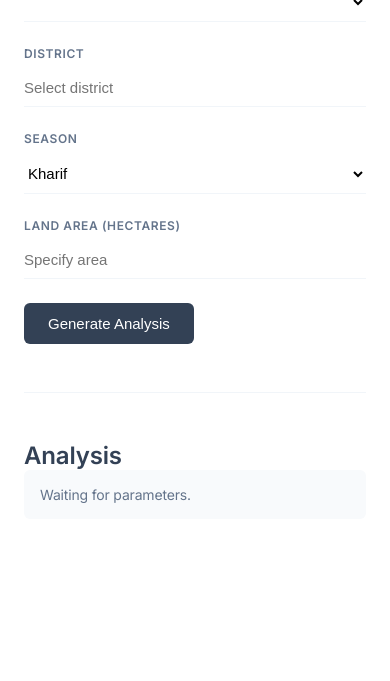
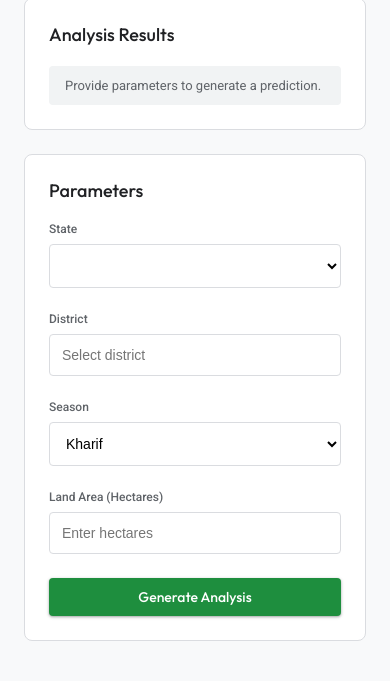
Before and after one commit to Saksham-Gupta-GH/crop-revenue-advisor, a Flask app: page /app in a window 390 px wide. Shown: the part 894-1575 px from the top of the page. Before the commit the page ends 1397 px from the top, so only its background shows below. Run offline with Flask 3, Linux system fonts and the light colour scheme; lists and menus that the app fills with data are empty; parts of the project's set-up code (start-up, migrations or seed data) failed here and were passed over.

Commit message:
UI Overhaul: Google Style (Green Theme)
- Implemented Google Workspace / Material Design aesthetic
- Primary Color: Official Google Green (#1e8e3e)
- Background: Google standard light gray (#f8f9fa) with white surfaces
- Typography: Outfit (Google Sans-like) and Roboto
- Components: Rounded Google-style buttons, chips, and subtle card shadows
- Map: Clean Positron tiles with Google Green district highlights
- Removed all emojis for a professional Workspace feel
- Simplified layout for a more structured, functional experience

```diff
--- a/public/script.js
+++ b/public/script.js
@@ -23,30 +23,30 @@ const currencyFormatter = new Intl.NumberFormat("en-IN", {
 });
 
 const defaultStyle = {
-    color: "#f1f5f9",
+    color: "#dadce0",
     weight: 1,
-    fillColor: "#f8fafc",
+    fillColor: "#f8f9fa",
     fillOpacity: 1,
 };
 
 const unsupportedStyle = {
-    color: "#f8fafc",
+    color: "#f1f3f4",
     weight: 0.8,
     fillColor: "#ffffff",
     fillOpacity: 1,
 };
 
 const hoverStyle = {
-    color: "#cbd5e1",
+    color: "#1e8e3e",
     weight: 1.5,
-    fillColor: "#f1f5f9",
+    fillColor: "#e6f4ea",
     fillOpacity: 1,
 };
 
 const selectedStyle = {
-    color: "#334155",
+    color: "#137333",
     weight: 2,
-    fillColor: "#10b981",
+    fillColor: "#1e8e3e",
     fillOpacity: 0.2,
 };
 
--- a/public/style.css
+++ b/public/style.css
@@ -1,164 +1,190 @@
-@import url('https://fonts.googleapis.com/css2?family=Inter:wght@300;400;500;600&display=swap');
+@import url('https://fonts.googleapis.com/css2?family=Outfit:wght@400;500;600;700&family=Roboto:wght@400;500&display=swap');
 
-/* --- Minimalist Elegance Design System --- */
+/* --- Google / Material Green Design System --- */
 :root {
-    --primary: #334155; /* Slate 700 - Deep, elegant gray-blue */
-    --accent: #059669;  /* Emerald 600 - Muted green for key actions */
-    --bg: #ffffff;
-    --text: #1e293b;
-    --text-muted: #64748b;
-    --border: #f1f5f9;
+    --primary: #1e8e3e; /* Google Green */
+    --primary-hover: #137333;
+    --primary-soft: #e6f4ea;
+    --primary-mid: #ceead6;
+    --bg: #f8f9fa;
     --surface: #ffffff;
-    --transition: all 0.2s ease;
+    --text: #202124;
+    --text-muted: #5f6368;
+    --border: #dadce0;
+    --shadow: 0 1px 2px 0 rgba(60, 64, 67, 0.3), 0 1px 3px 1px rgba(60, 64, 67, 0.15);
+    --shadow-hover: 0 1px 3px 0 rgba(60, 64, 67, 0.3), 0 4px 8px 3px rgba(60, 64, 67, 0.15);
+    --radius: 8px;
+    --transition: all 0.2s ease-in-out;
 }
 
 * { box-sizing: border-box; }
 
 body {
     margin: 0;
-    font-family: 'Inter', -apple-system, BlinkMacSystemFont, sans-serif;
+    font-family: 'Roboto', sans-serif;
     background-color: var(--bg);
     color: var(--text);
     -webkit-font-smoothing: antialiased;
-    letter-spacing: -0.011em;
 }
 
-/* --- Global Elements --- */
-.container {
-    max-width: 1000px;
-    margin: 0 auto;
-    padding: 0 24px;
-}
-
-section {
-    padding: 80px 0;
-}
-
-h1, h2, h3 {
-    font-weight: 600;
-    margin: 0;
-    color: var(--primary);
-}
-
-p {
-    color: var(--text-muted);
-    line-height: 1.6;
+h1, h2, h3, button, .font-google {
+    font-family: 'Outfit', sans-serif;
 }
 
 /* --- Navigation --- */
 nav {
-    padding: 24px 0;
+    position: sticky;
+    top: 0;
+    z-index: 100;
+    background: var(--surface);
     border-bottom: 1px solid var(--border);
+    height: 64px;
+    padding: 0 32px;
+    display: flex;
+    align-items: center;
+    justify-content: space-between;
 }
 
-nav .container {
+.brand-wrap {
     display: flex;
-    justify-content: space-between;
     align-items: center;
+    gap: 12px;
+    text-decoration: none;
+    color: var(--text);
+}
+
+.brand-mark {
+    width: 32px;
+    height: 32px;
+    background: var(--primary);
+    border-radius: 6px;
+    display: grid;
+    place-items: center;
+    color: white;
+    font-size: 18px;
+    font-weight: 700;
 }
 
 .brand {
-    font-weight: 600;
-    font-size: 18px;
-    text-decoration: none;
-    color: var(--primary);
+    font-size: 20px;
+    font-weight: 500;
+    color: var(--text-muted);
 }
 
-.nav-links {
-    display: flex;
-    gap: 32px;
+.brand span {
+    color: var(--primary);
+    font-weight: 600;
 }
 
-.nav-links a, .nav-links button {
+.nav-actions { display: flex; gap: 8px; }
+
+.nav-btn {
+    padding: 8px 16px;
+    border-radius: 999px;
     text-decoration: none;
-    color: var(--text-muted);
     font-size: 14px;
     font-weight: 500;
-    background: none;
-    border: none;
-    padding: 0;
-    cursor: pointer;
+    color: var(--text-muted);
     transition: var(--transition);
+    border: 1px solid transparent;
 }
 
-.nav-links a:hover, .nav-links button:hover {
-    color: var(--primary);
+.nav-btn:hover {
+    background: var(--primary-soft);
+    color: var(--primary-hover);
 }
 
 /* --- Hero --- */
 .hero {
+    padding: 80px 24px;
     text-align: center;
+    max-width: 800px;
+    margin: 0 auto;
 }
 
 .hero h1 {
-    font-size: 40px;
-    margin-bottom: 16px;
-    letter-spacing: -0.02em;
+    font-size: 44px;
+    font-weight: 400;
+    line-height: 1.2;
+    margin-bottom: 24px;
+    color: #202124;
 }
 
 .hero p {
     font-size: 18px;
-    max-width: 600px;
-    margin: 0 auto 32px;
+    color: var(--text-muted);
+    margin-bottom: 40px;
 }
 
 .btn {
     display: inline-block;
-    padding: 12px 24px;
+    padding: 10px 24px;
     background-color: var(--primary);
     color: white;
     text-decoration: none;
-    border-radius: 6px;
-    font-size: 15px;
+    border-radius: 4px;
+    font-size: 14px;
     font-weight: 500;
     border: none;
     cursor: pointer;
+    box-shadow: 0 1px 2px 0 rgba(60,64,67,.3), 0 1px 3px 1px rgba(60,64,67,.15);
     transition: var(--transition);
 }
 
 .btn:hover {
-    opacity: 0.9;
-}
-
-.btn-accent {
-    background-color: var(--accent);
+    background-color: var(--primary-hover);
+    box-shadow: 0 1px 3px 0 rgba(60,64,67,.3), 0 4px 8px 3px rgba(60,64,67,.15);
 }
 
 /* --- App Layout --- */
-.app-grid {
+.app-container {
+    max-width: 1300px;
+    margin: 0 auto;
+    padding: 40px 24px;
     display: grid;
-    grid-template-columns: 1fr 340px;
-    gap: 48px;
-    align-items: start;
+    grid-template-columns: 1fr 380px;
+    gap: 24px;
 }
 
-@media (max-width: 850px) {
-    .app-grid { grid-template-columns: 1fr; }
+@media (max-width: 1024px) {
+    .app-container { grid-template-columns: 1fr; }
 }
 
-.map-section h2 {
-    font-size: 20px;
-    margin-bottom: 8px;
+.card {
+    background: var(--surface);
+    border: 1px solid var(--border);
+    border-radius: var(--radius);
+    padding: 24px;
 }
 
-#map {
-    height: 500px;
-    background: #f8fafc;
-    border: 1px solid var(--border);
-    border-radius: 8px;
-    margin-top: 24px;
+.card-title {
+    font-size: 18px;
+    font-weight: 500;
+    margin-bottom: 20px;
+    color: var(--text);
 }
 
-.location-bar {
-    font-size: 14px;
-    color: var(--primary);
-    background: #f8fafc;
-    padding: 12px 16px;
-    border-radius: 6px;
-    margin-bottom: 24px;
+/* --- Map --- */
+#map {
+    height: 600px;
+    border-radius: 4px;
+    border: 1px solid var(--border);
 }
 
-/* --- Forms --- */
+.location-chip {
+    display: inline-flex;
+    align-items: center;
+    padding: 8px 16px;
+    background: var(--primary-soft);
+    color: var(--primary);
+    border-radius: 999px;
+    font-size: 13px;
+    font-weight: 500;
+    margin-bottom: 16px;
+    border: 1px solid var(--primary-mid);
+}
+
+/* --- Form --- */
 .form-group {
     margin-bottom: 24px;
 }
@@ -166,43 +192,49 @@ nav .container {
 label {
     display: block;
     font-size: 12px;
-    font-weight: 600;
+    font-weight: 500;
     color: var(--text-muted);
-    text-transform: uppercase;
-    letter-spacing: 0.05em;
     margin-bottom: 8px;
 }
 
 input, select {
     width: 100%;
-    padding: 10px 0;
-    border: none;
-    border-bottom: 1px solid var(--border);
-    background: transparent;
-    font-size: 15px;
+    padding: 12px;
+    border-radius: 4px;
+    border: 1px solid var(--border);
+    background: #ffffff;
+    font-size: 14px;
+    transition: var(--transition);
     outline: none;
-    transition: var(--transition);
 }
 
 input:focus, select:focus {
-    border-bottom-color: var(--primary);
+    border-color: var(--primary);
+    box-shadow: 0 0 0 1px var(--primary);
 }
 
 /* --- Results --- */
 .results {
-    margin-top: 48px;
-    padding-top: 48px;
-    border-top: 1px solid var(--border);
+    margin-top: 24px;
 }
 
-.result-list {
+.result-grid {
     display: grid;
-    grid-template-columns: repeat(auto-fit, minmax(200px, 1fr));
-    gap: 32px;
+    grid-template-columns: repeat(2, 1fr);
+    gap: 16px;
 }
 
-.result-item .label {
-    font-size: 12px;
+.result-item {
+    background: #f8f9fa;
+    border: 1px solid var(--border);
+    padding: 16px;
+    border-radius: 8px;
+}
+
+.result-item.full { grid-column: span 2; }
+
+.result-label {
+    font-size: 11px;
     color: var(--text-muted);
     text-transform: uppercase;
     letter-spacing: 0.05em;
@@ -210,51 +242,63 @@ input:focus, select:focus {
     display: block;
 }
 
-.result-item .value {
-    font-size: 24px;
+.result-value {
+    font-size: 20px;
     font-weight: 500;
     color: var(--primary);
 }
 
 .message {
-    padding: 16px;
-    background: #f8fafc;
-    border-radius: 6px;
-    font-size: 14px;
+    padding: 12px 16px;
+    background: #f1f3f4;
+    border-radius: 4px;
+    font-size: 13px;
     color: var(--text-muted);
 }
 
 /* --- Modal --- */
-.modal {
+.modal-overlay {
     position: fixed;
     inset: 0;
-    background: rgba(255,255,255,0.98);
+    background: rgba(32, 33, 36, 0.6);
     z-index: 1000;
     display: none;
-    padding: 80px 24px;
-    overflow-y: auto;
+    place-items: center;
+    padding: 24px;
 }
 
-.modal.open { display: block; }
+.modal-overlay.open { display: grid; }
 
 .modal-content {
-    max-width: 600px;
-    margin: 0 auto;
+    background: white;
+    width: min(640px, 100%);
+    border-radius: 8px;
+    padding: 40px;
+    box-shadow: 0 12px 15px 0 rgba(0,0,0,0.24), 0 17px 50px 0 rgba(0,0,0,0.19);
+    position: relative;
 }
 
 .modal-close {
     position: absolute;
-    top: 40px;
-    right: 40px;
+    top: 16px;
+    right: 16px;
     background: none;
     border: none;
     font-size: 24px;
     cursor: pointer;
     color: var(--text-muted);
+    width: 40px;
+    height: 40px;
+    border-radius: 50%;
+    display: grid;
+    place-items: center;
 }
 
-.modal h2 { font-size: 32px; margin-bottom: 24px; }
-.modal h3 { font-size: 18px; margin-top: 32px; margin-bottom: 12px; }
+.modal-close:hover { background: #f1f3f4; }
+
+.modal-title { font-size: 24px; margin-bottom: 16px; color: var(--text); }
+.modal-body { font-size: 14px; color: var(--text-muted); line-height: 1.6; }
 
 /* --- Utility --- */
 .hidden { display: none !important; }
+.text-green { color: var(--primary); }
--- a/templates/index.html
+++ b/templates/index.html
@@ -3,10 +3,10 @@
 <head>
     <meta charset="UTF-8">
     <meta name="viewport" content="width=device-width, initial-scale=1.0">
-    <title>AgriSmart — Advisor</title>
+    <title>AgriSmart — Dashboard</title>
     <link rel="preconnect" href="https://fonts.googleapis.com">
     <link rel="preconnect" href="https://fonts.gstatic.com" crossorigin>
-    <link href="https://fonts.googleapis.com/css2?family=Inter:wght@300;400;500;600&display=swap" rel="stylesheet">
+    <link href="https://fonts.googleapis.com/css2?family=Outfit:wght@400;500;600;700&family=Roboto:wght@400;500&display=swap" rel="stylesheet">
     <link
         rel="stylesheet"
         href="https://unpkg.com/leaflet@1.9.4/dist/leaflet.css"
@@ -17,41 +17,65 @@
 </head>
 <body>
 
-    <div class="modal" id="about-modal">
+    <div class="modal-overlay" id="about-modal">
+        <div class="modal-content">
             <button class="modal-close" id="modal-close">×</button>
-        <div class="modal-content">
-            <h1>The Technology</h1>
-            <p>AgriSmart is a predictive tool designed to assist in agricultural planning by leveraging historical data and machine learning.</p>
-            <h3>Methodology</h3>
-            <p>Our system analyzes district-level production history, seasonal rainfall variations, and market pricing to identify the most suitable crops for a given area.</p>
+            <h2 class="modal-title font-google">About AgriSmart</h2>
+            <div class="modal-body">
+                <p>AgriSmart is a data-driven advisory platform that helps in agricultural decision-making by analyzing historical regional data and market trends.</p>
+                <p style="margin-top: 16px;">Our models provide predictive insights into crop suitability and expected revenue for specific regions across India.</p>
+            </div>
         </div>
     </div>
 
     <nav>
-        <div class="container">
-            <a href="/" class="brand">AgriSmart</a>
-            <div class="nav-links">
-                <button id="about-btn">Technology</button>
-                <a href="/">Home</a>
+        <div class="brand-wrap">
+            <div class="brand-mark">A</div>
+            <div class="brand font-google">Agri<span>Smart</span></div>
         </div>
+        <div class="nav-actions">
+            <button class="nav-btn" id="about-btn">About</button>
+            <a href="/" class="nav-btn">Home</a>
         </div>
     </nav>
 
-    <main class="container">
-        <section>
-            <div class="app-grid">
+    <main class="app-container">
 
-                <div class="map-section">
-                    <h2>Region</h2>
-                    <p>Select a district on the map to begin.</p>
-
-                    <div id="map"></div>
+        <div class="main-content">
+            <div class="location-chip font-google" id="selected-location">
+                No district selected
             </div>
 
-                <div class="sidebar">
-                    <div class="location-bar" id="selected-location">
-                        No district selected.
+            <div class="card">
+                <div class="card-title font-google">Regional Map</div>
+                <div id="map"></div>
+                <div id="map-status" style="font-size: 11px; color: var(--text-muted); margin-top: 8px;">Map status: Initializing</div>
             </div>
+
+            <div class="card results" style="margin-top: 24px;">
+                <div class="card-title font-google">Analysis Results</div>
+                <div class="message" id="result-message">Provide parameters to generate a prediction.</div>
+
+                <div class="result-grid hidden" id="results-grid" style="margin-top: 20px;">
+                    <div class="result-item">
+                        <span class="result-label">Recommended Crop</span>
+                        <div id="crop-result" class="result-value font-google">—</div>
+                    </div>
+                    <div class="result-item">
+                        <span class="result-label">Revenue / Hectare</span>
+                        <div id="revenue-hectare-result" class="result-value font-google">—</div>
+                    </div>
+                    <div class="result-item full">
+                        <span class="result-label">Total Projected Revenue</span>
+                        <div id="total-revenue-result" class="result-value font-google">—</div>
+                    </div>
+                </div>
+            </div>
+        </div>
+
+        <aside>
+            <div class="card">
+                <div class="card-title font-google">Parameters</div>
 
                 <div class="form-group">
                     <label for="state">State</label>
@@ -75,35 +99,13 @@
 
                 <div class="form-group">
                     <label for="area">Land Area (Hectares)</label>
-                        <input id="area" type="number" min="0" step="0.1" placeholder="Specify area">
+                    <input id="area" type="number" min="0" step="0.1" placeholder="Enter hectares">
                 </div>
 
-                    <button id="predict-btn" type="button" class="btn">Generate Analysis</button>
+                <button id="predict-btn" type="button" class="btn" style="width: 100%;">Generate Analysis</button>
             </div>
-            </div>
+        </aside>
 
-            <div class="results">
-                <h2>Analysis</h2>
-                <div class="message" id="result-message">
-                    Waiting for parameters.
-                </div>
-
-                <div class="result-list hidden" id="results-grid">
-                    <div class="result-item">
-                        <span class="label">Recommended Crop</span>
-                        <div id="crop-result" class="value">—</div>
-                    </div>
-                    <div class="result-item">
-                        <span class="label">Revenue / Hectare</span>
-                        <div id="revenue-hectare-result" class="value">—</div>
-                    </div>
-                    <div class="result-item">
-                        <span class="label">Projected Total Revenue</span>
-                        <div id="total-revenue-result" class="value">—</div>
-                    </div>
-                </div>
-            </div>
-        </section>
     </main>
 
     <script
```
Also changed, not shown: templates/landing.html (+19 -23 lines). Lines whose indentation alone changed are shown as unchanged.
